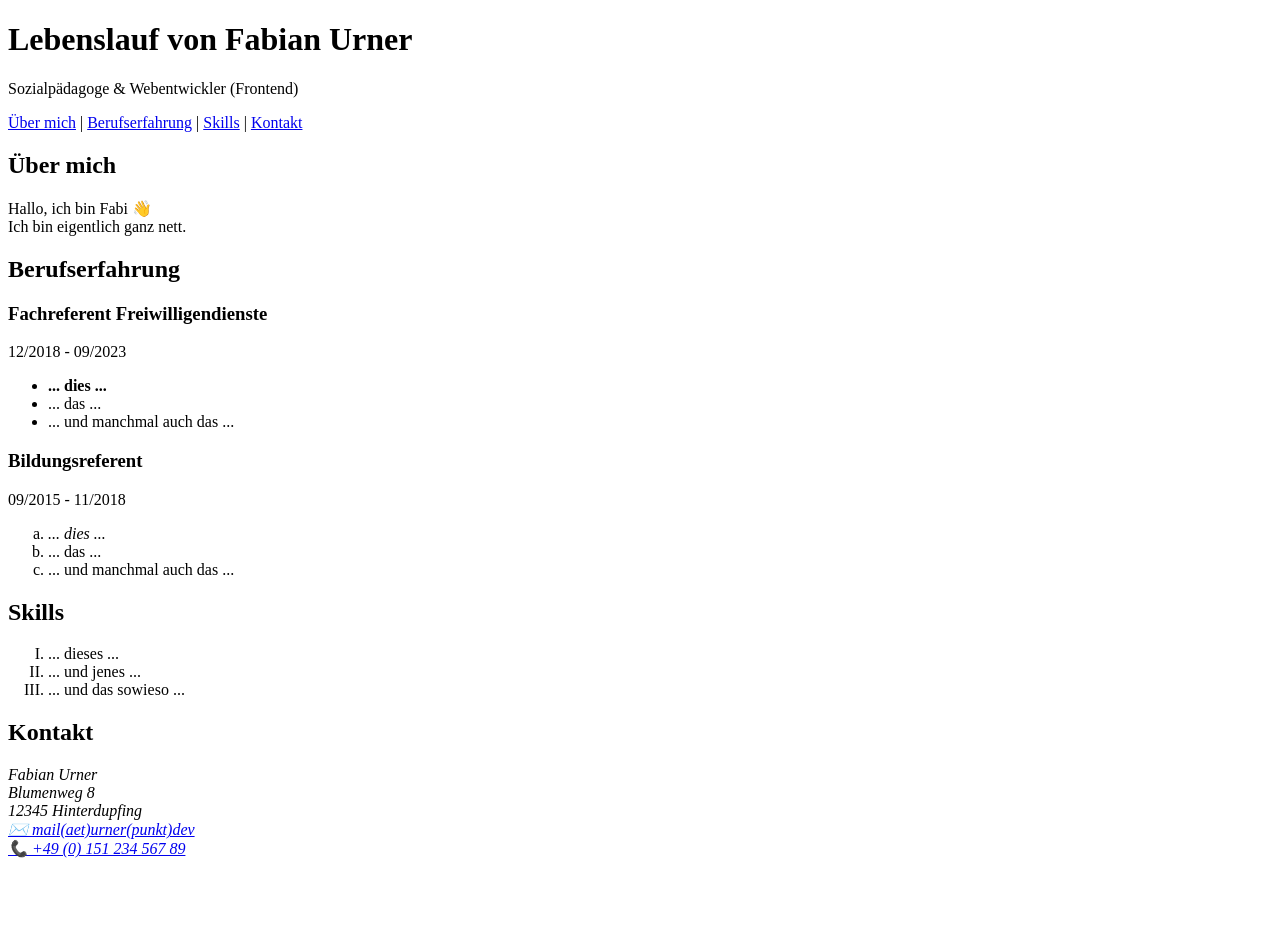
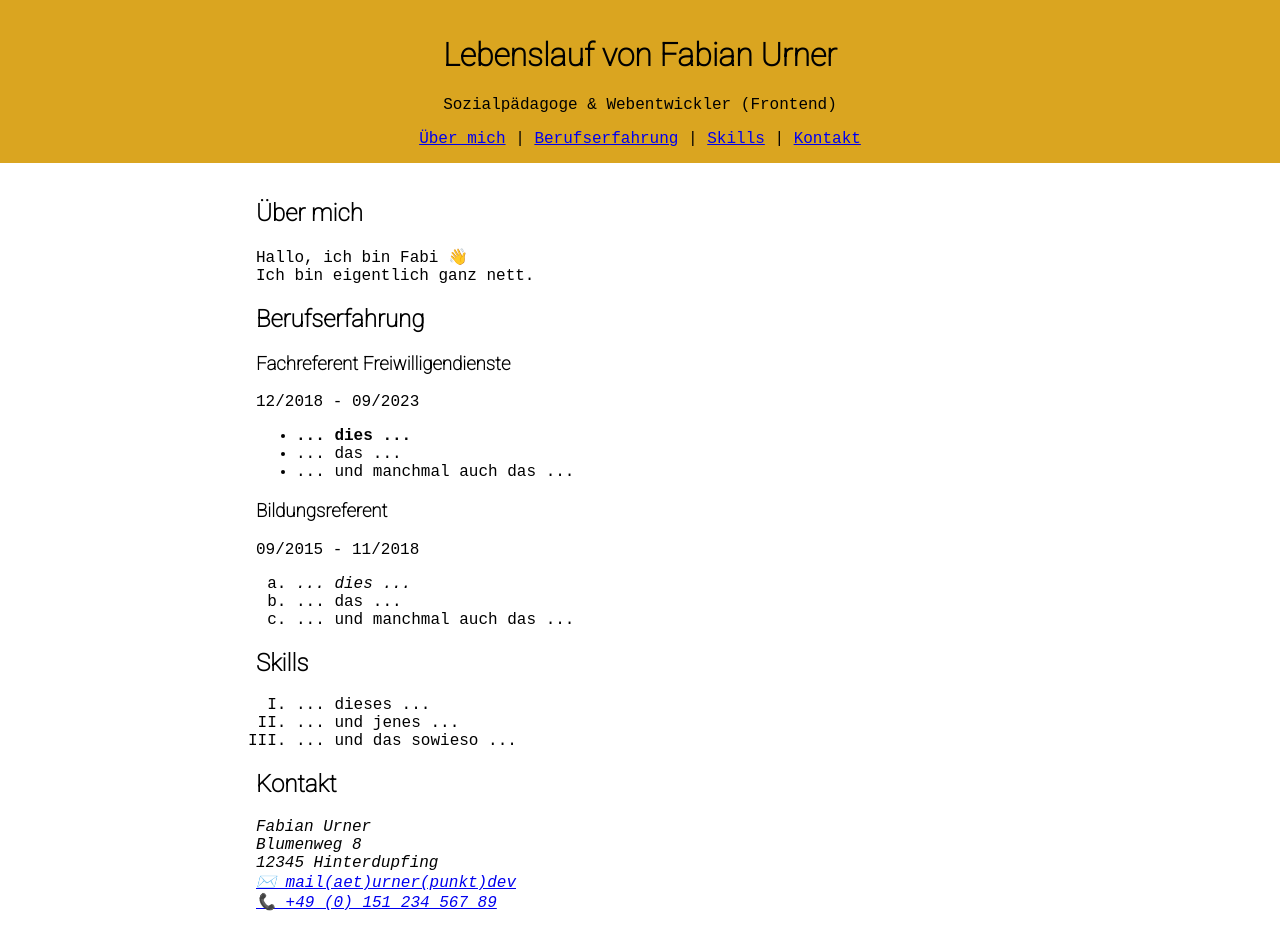
Before and after one commit to fabian-urner/cv, a plain HTML site: page index.html in a window 1280 px wide. Before the commit the page ends 866 px from the top, so only its background shows below. Drawn offline with Linux system fonts and the light colour scheme.

Commit message:
css task one

```diff
--- a/index.html
+++ b/index.html
@@ -3,6 +3,9 @@
 
 <head>
   <meta charset="UTF-8">
+  <link rel="stylesheet" href="style.css">
+  <link href="https://fonts.googleapis.com/css2?family=Roboto+Condensed:wght@300&family=Roboto:wght@100&display=swap"
+    rel="stylesheet">
   <meta name="viewport" content="width=device-width, initial-scale=1.0">
   <meta name="author" content="Fabian Urner">
   <meta name="description" content="CV von Fabian Urner">
@@ -10,8 +13,7 @@
 </head>
 
 <body>
-  <main>
-    <header>
+  <header class="main" id="overall-header">
     <h1>Lebenslauf von Fabian Urner</h1>
     <p>Sozialpädagoge & Webentwickler (Frontend)</p>
     <nav>
@@ -21,7 +23,7 @@
       <a href="#kontakt">Kontakt</a>
     </nav>
   </header>
-
+  <main class="main">
     <article id="ueber-mich">
       <h2>Über mich</h2>
       <p>Hallo, ich bin Fabi 👋<br>Ich bin eigentlich ganz nett.</p>
--- /dev/null
+++ b/style.css
@@ -0,0 +1,32 @@
+* {
+  box-sizing: border-box;
+}
+
+main {
+  max-width: 800px;
+  margin: 0 auto;
+}
+
+body {
+  margin: 0px;
+  font-family: "Jetbrains Mono Condensed", "Courier New", Courier, monospace;
+}
+
+h1,
+h2,
+h3,
+h4,
+h5,
+h6 {
+  font-family: "Roboto", sans-serif;
+}
+
+.main {
+  padding: 16px;
+}
+
+#overall-header {
+  text-align: center;
+  background-color: goldenrod;
+  padding: 15px;
+}
```
Lines whose indentation alone changed are shown as unchanged.
